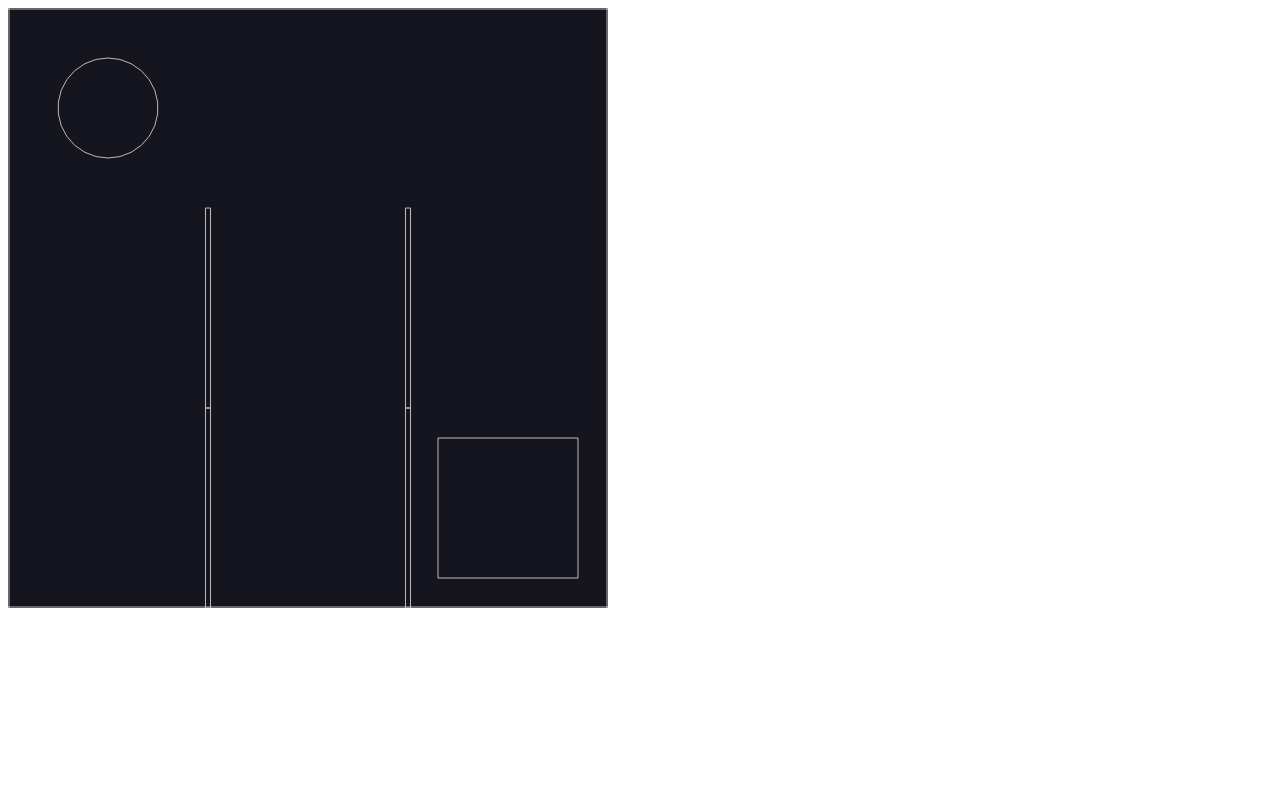
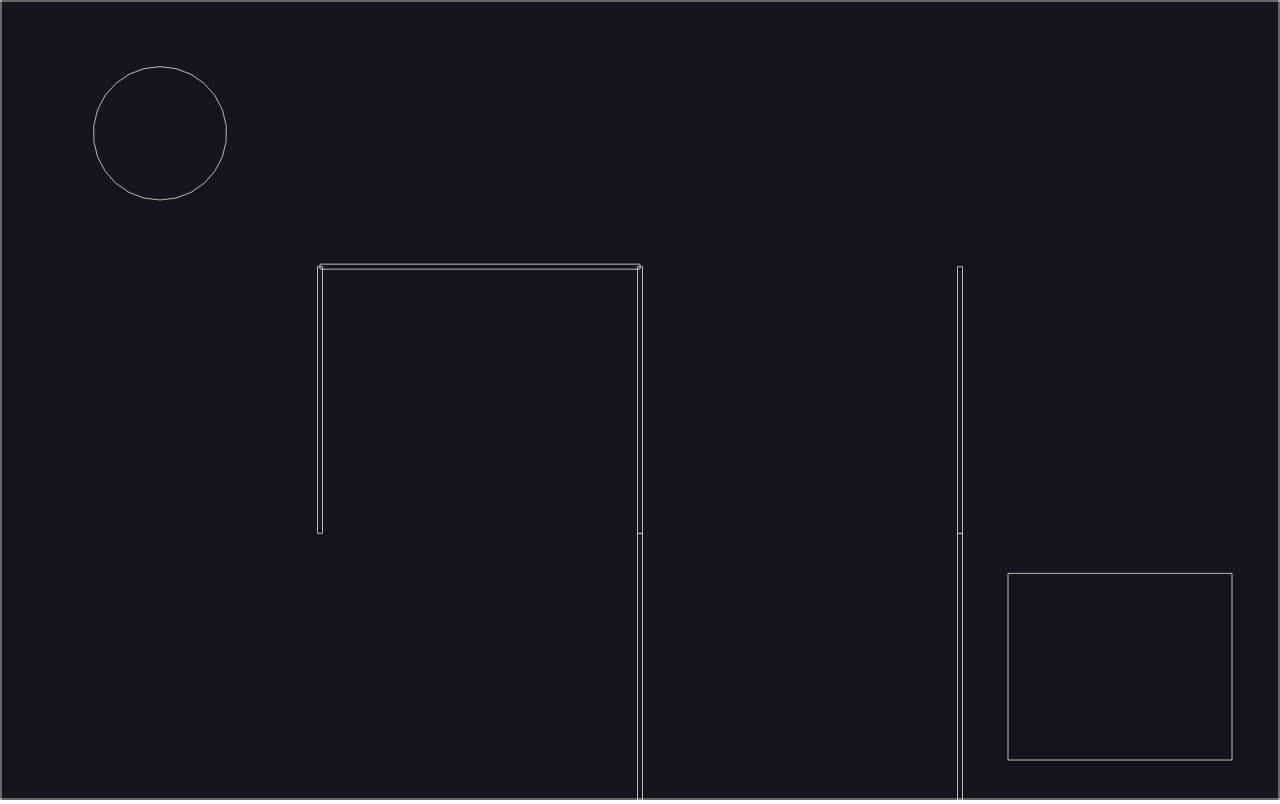
Before and after one commit to azalAbedi/maze, a plain HTML site: page index.html in a window 1280 px wide. Drawn offline with nearby package versions, Linux system fonts and the light colour scheme.

Commit message:
refactor maze generation to accompany rectangle sizes AND fit maze to innerWidth & innerHeight of screen

```diff
--- a/index.html
+++ b/index.html
@@ -7,6 +7,11 @@
     <title>Maze</title>
 
     <script src="https://cdnjs.cloudflare.com/ajax/libs/matter-js/0.15.0/matter.min.js"></script>
+    <style>
+        body {
+            margin: 0;
+        }
+    </style>
 </head>
 <body>
 
--- a/index.js
+++ b/index.js
@@ -2,11 +2,13 @@ const { Engine, Render, Runner, World, Bodies, Body, Events } = Matter;
 
 const body = document.body;
 
-const cells = 3;
-const width = 600;
-const height = 600;
+const cellsHorizontal = 4;
+const cellsVertical = 3;
+const width = window.innerWidth;
+const height = window.innerHeight;
 
-const unitLength = width / cells;
+const unitLengthX = width / cellsHorizontal;
+const unitLengthY = height / cellsVertical;
 
 const engine = Engine.create();
 engine.world.gravity.y = 0; // disables gravity of the world
@@ -47,22 +49,22 @@ const shuffle = (arr) => {
     return arr;
 };
 
-const grid = Array(cells).fill(null).map(() => Array(cells).fill(false));
+const grid = Array(cellsVertical).fill(null).map(() => Array(cellsHorizontal).fill(false));
     // NOTES...
-        // making a basic array with 'cells' # of slots
+        // making a basic array with 'cells' (vertical or horizontal) # of slots
         // filling each spot with 'null' as a placeholder
         // map through it, replacing 'null' with 'false'
         // this approach beats the nested FOR loop (i and j) approach
         // additionally, this method makes it easy to change the rows (first 'cells')
         // ...and columns (second 'cells')
 
-const verticals = Array(cells).fill(null).map(() => Array(cells - 1).fill(false));
-const horizontals = Array(cells - 1).fill(null).map(() => Array(cells).fill(false));
+const verticals = Array(cellsVertical).fill(null).map(() => Array(cellsHorizontal - 1).fill(false));
+const horizontals = Array(cellsVertical - 1).fill(null).map(() => Array(cellsHorizontal).fill(false));
     // These represents the vertical and horizontal walls of any grid
 
     // Generate a starting point in the grid
-const startRow = Math.floor(Math.random() * cells);
-const startColumn = Math.floor(Math.random() * cells);
+const startRow = Math.floor(Math.random() * cellsVertical);
+const startColumn = Math.floor(Math.random() * cellsHorizontal);
 
     // Algorithm to create a maze
 const stepThroughCell = (row, column) => {
@@ -87,7 +89,7 @@ const stepThroughCell = (row, column) => {
         const [nextRow, nextColumn, direction] = neighbor;
 
         // See if that neighbour is out of bounds
-        if (nextRow < 0 || nextRow >= cells || nextColumn < 0 || nextColumn >= cells) {
+        if (nextRow < 0 || nextRow >= cellsVertical || nextColumn < 0 || nextColumn >= cellsHorizontal) {
             continue; // ensures we don't leave the FOR loop just skip this iteration because we are out of bounds
         }
 
@@ -122,9 +124,9 @@ horizontals.forEach((row, rowIndex) => {
         }
 
         const wall = Bodies.rectangle(
-            columnIndex * unitLength + unitLength / 2,
-            rowIndex * unitLength + unitLength,
-            unitLength,
+            columnIndex * unitLengthX + unitLengthX / 2,
+            rowIndex * unitLengthY + unitLengthY,
+            unitLengthX,
             5,
             {
                 label: 'wall',
@@ -142,10 +144,10 @@ verticals.forEach((row, rowIndex) => {
         }
 
         const wall = Bodies.rectangle(
-            columnIndex * unitLength + unitLength,
-            rowIndex * unitLength + unitLength / 2,
+            columnIndex * unitLengthX + unitLengthX,
+            rowIndex * unitLengthY + unitLengthY / 2,
             5,
-            unitLength,
+            unitLengthY,
             {
                 label: 'wall',
                 isStatic: true
@@ -157,10 +159,10 @@ verticals.forEach((row, rowIndex) => {
 
 // Drawing the success GOAL on the bottom right of the maze, dynamically in size relative to the cell units
 const goal = Bodies.rectangle(
-    width - unitLength / 2,
-    height - unitLength / 2,
-    unitLength * 0.7,
-    unitLength * 0.7,
+    width - unitLengthX / 2,
+    height - unitLengthY / 2,
+    unitLengthX * 0.7,
+    unitLengthY * 0.7,
     {
         label: 'goal',
         isStatic: true
@@ -169,7 +171,8 @@ const goal = Bodies.rectangle(
 World.add(world, goal);
 
 // Drawing the starting BALL that begins on the top left of the maze, dynamically in size relative to the cell units
-const ball = Bodies.circle(unitLength / 2, unitLength / 2, unitLength / 4, {
+const ballRadius = Math.min(unitLengthX, unitLengthY) / 4;
+const ball = Bodies.circle(unitLengthX / 2, unitLengthY / 2, ballRadius, {
     label: 'ball'
 });
 World.add(world, ball);
```
